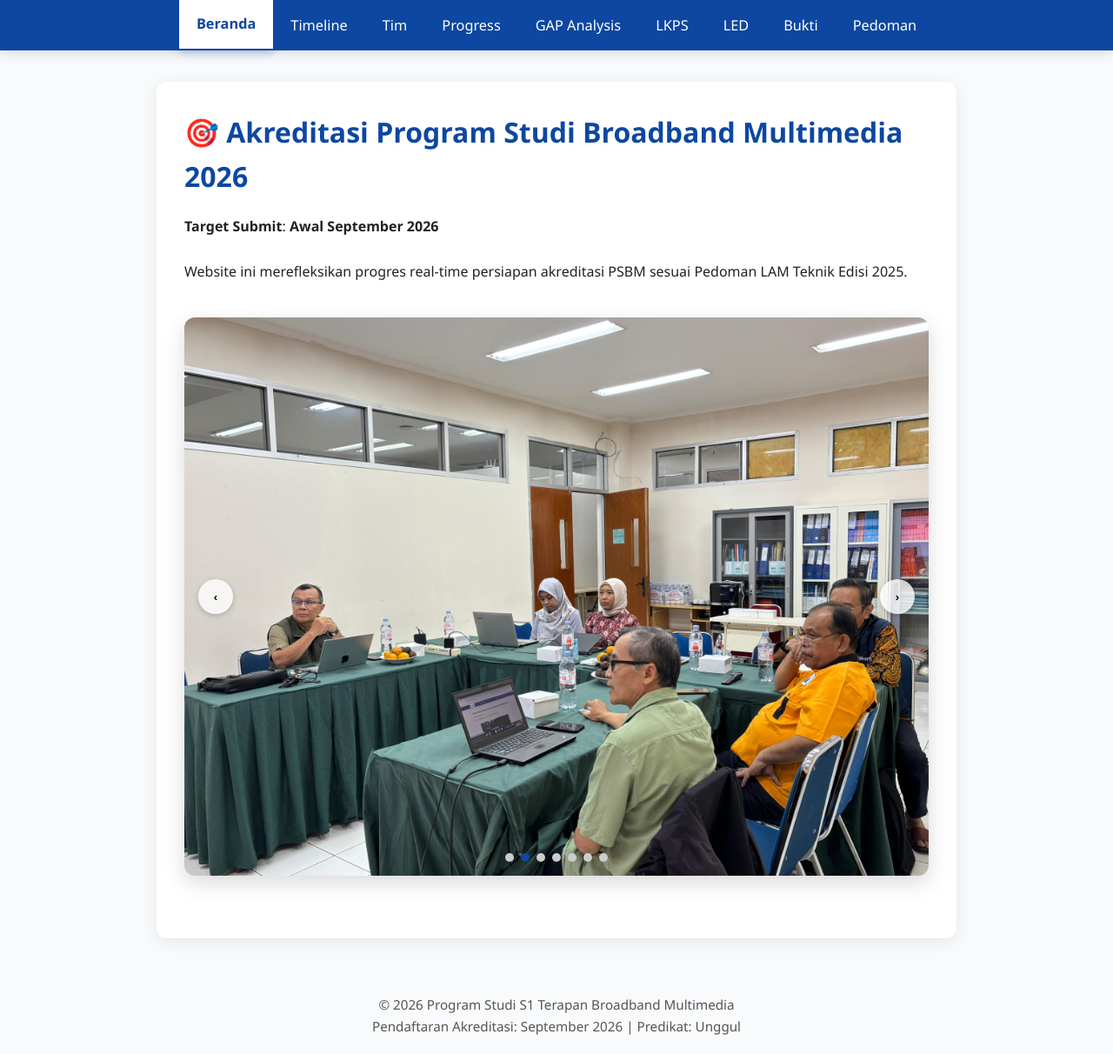
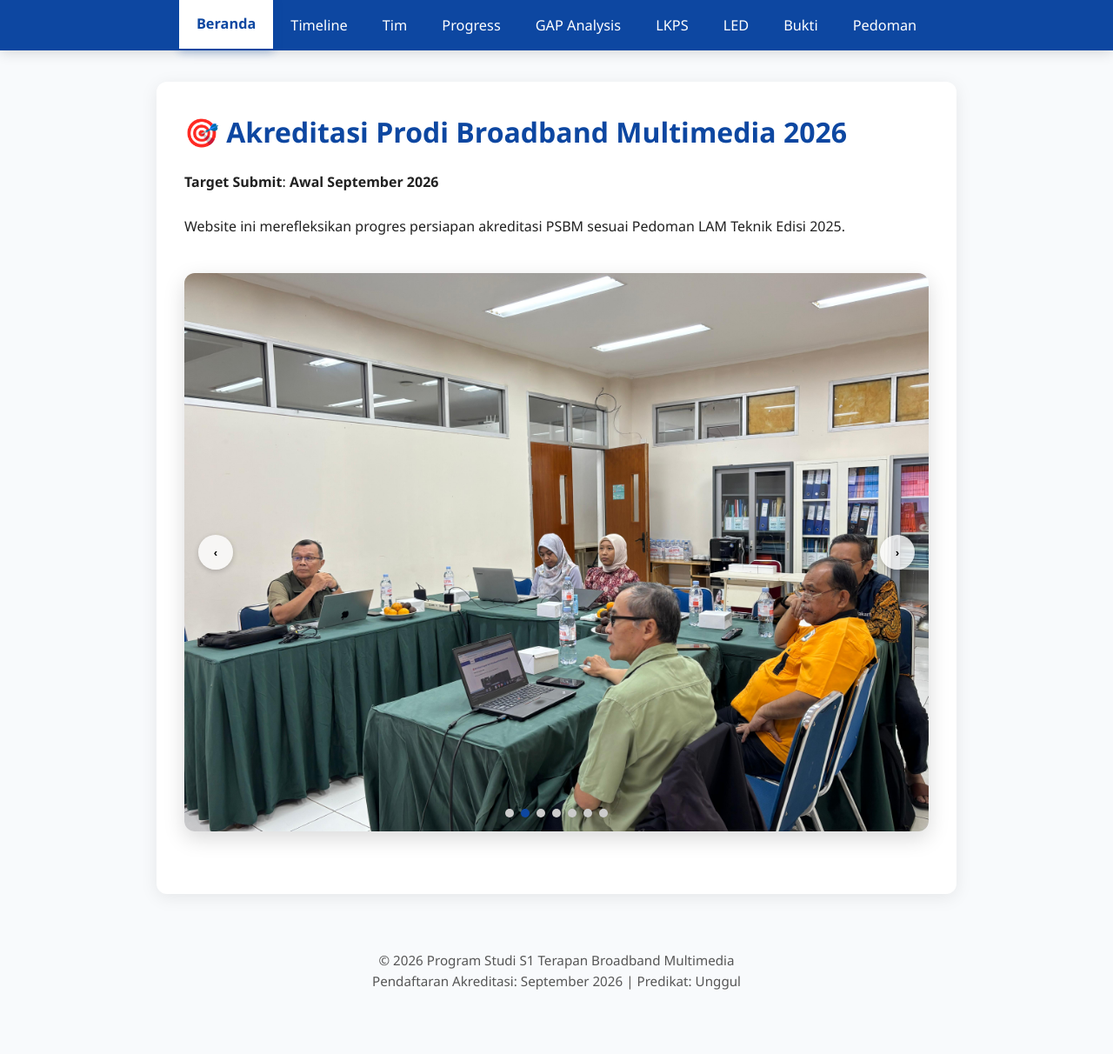
Before and after one commit to portal-psbm/aksibm-26, a Jekyll site: the page built from index.md, in a window 1280 px wide and 1212 px high. Shown: the whole window at 87% size. Built offline with Jekyll 4.4.1, drawn with Linux system fonts in a browser that asks for light colours.

Commit message:
Update index

```diff
--- a/index.md
+++ b/index.md
@@ -4,11 +4,11 @@ title: Beranda
 permalink: /
 ---
 
-# 🎯 Akreditasi Program Studi Broadband Multimedia 2026
+# 🎯 Akreditasi Prodi Broadband Multimedia 2026
 
 **Target Submit**: **Awal September 2026**
 <br>
-> Website ini merefleksikan progres real-time persiapan akreditasi PSBM sesuai Pedoman LAM Teknik Edisi 2025.
+> Website ini merefleksikan progres persiapan akreditasi PSBM sesuai Pedoman LAM Teknik Edisi 2025.
 
 <!-- 🖼️ Carousel Slide -->
 <div style="max-width: 900px; margin: 40px auto; position: relative; border-radius: 12px; overflow: hidden; box-shadow: 0 8px 24px rgba(0,0,0,0.15);">
```
